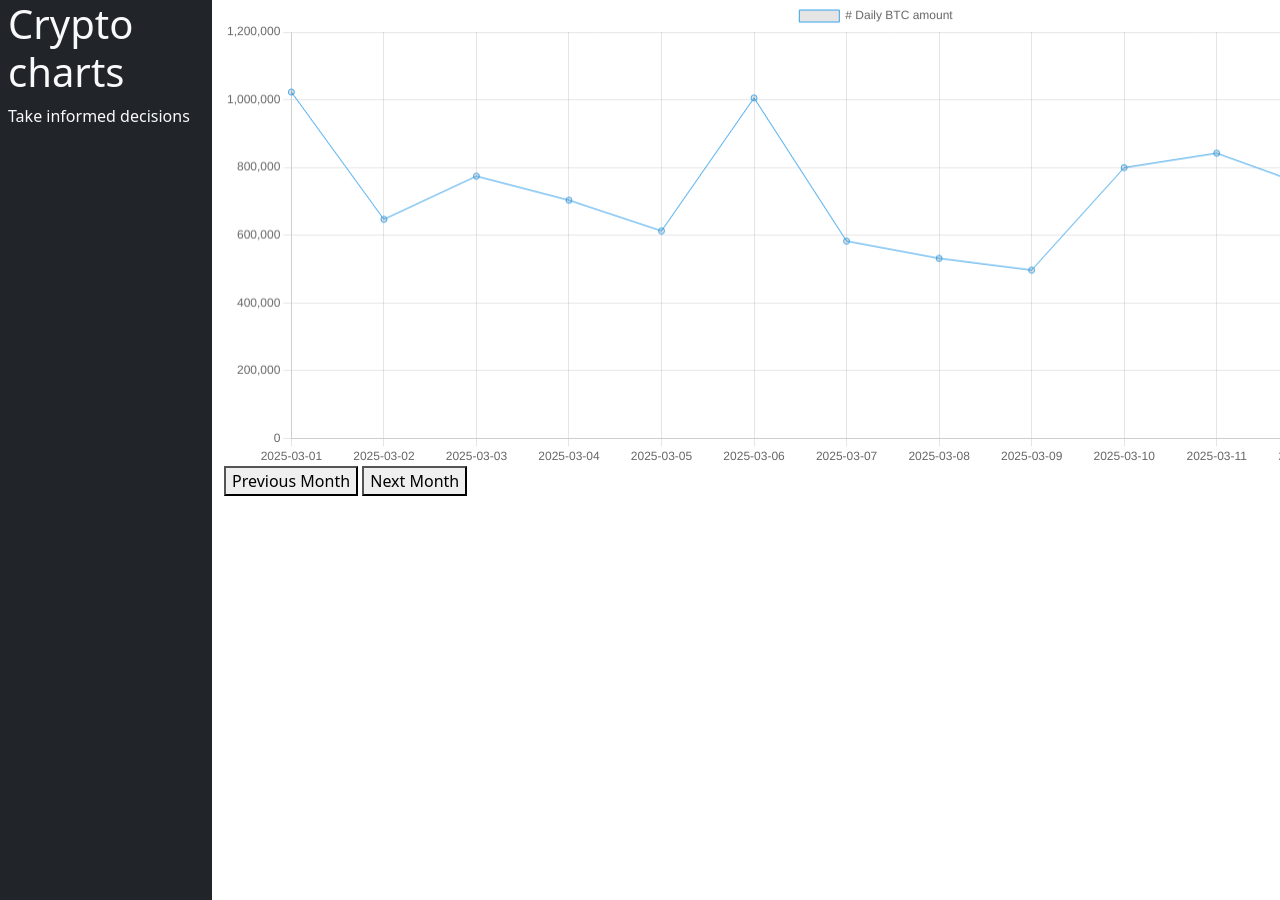
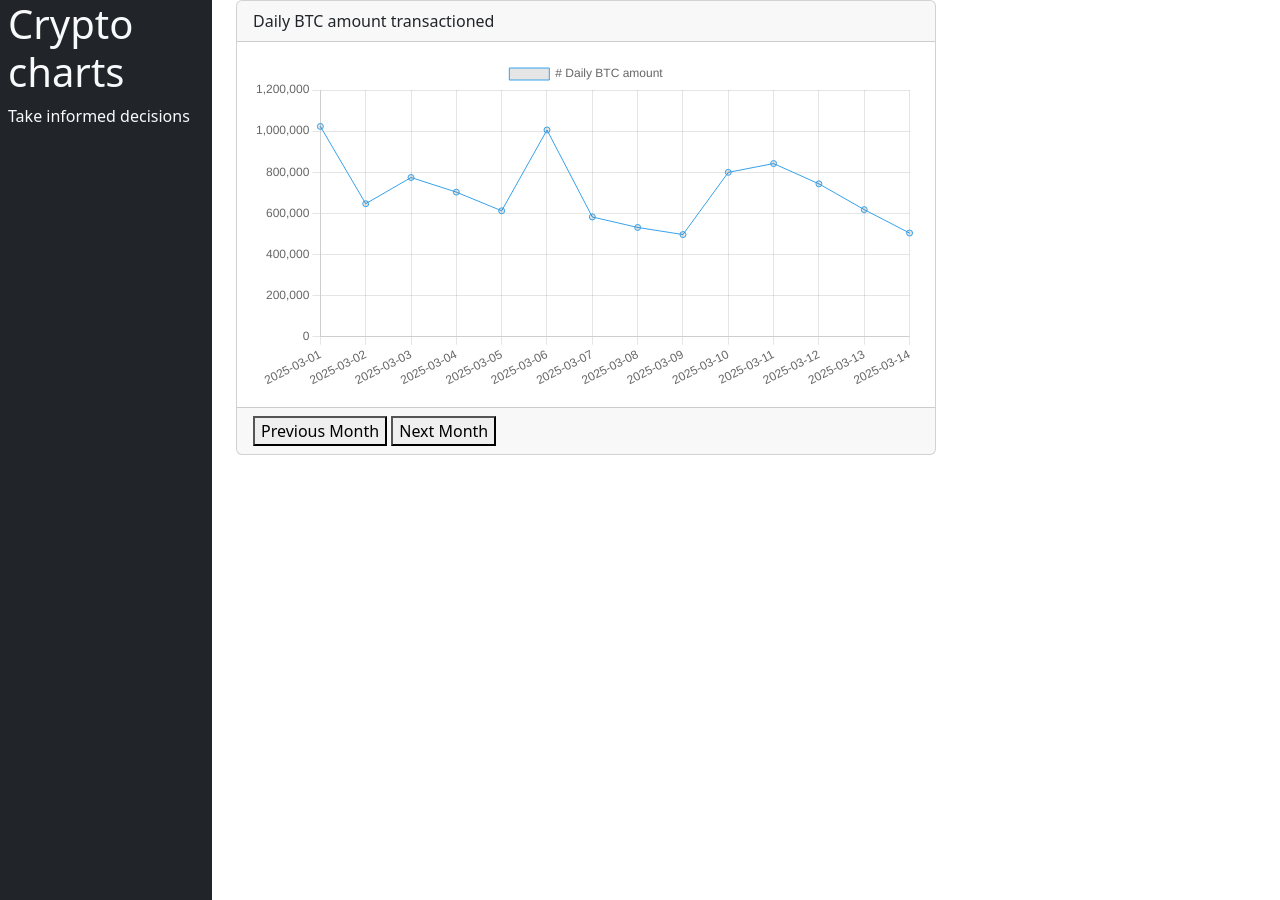
Before and after one commit to MihaiPopescu1985/bitcoin-charts, a Jekyll site: the page built from index.html, in a window 1280 px wide. Built offline with Jekyll 4.4.1, drawn with Linux system fonts in a browser that asks for light colours.

Commit message:
card chart

```diff
--- a/_layouts/chart.html
+++ b/_layouts/chart.html
@@ -33,7 +33,9 @@
         </ul>
       </div>
       <div class="col-sm-9 col-md-10 vh-100">
-        {{ content }}
+        <div class="container">
+          {{ content }}
+        </div>
       </div>
     </div>
 </body>
--- a/index.html
+++ b/index.html
@@ -4,12 +4,16 @@ title: Bitcoin charts
 ---
 <!-- https://coolors.co/palette/0d1b2a-1b263b-415a77-778da9-e0e1dd -->
 
-<canvas id="BTCAmountChart" width="1400" height="500" style="margin: auto;"></canvas>
-
-<div>
-    <button id="prevButton">Previous Month</button>
-    <button id="nextButton">Next Month</button>
-</div>
+<div class="card" style="max-width:700px; max-height:550px">
+    <div class="card-header">Daily BTC amount transactioned</div>
+    <div class="card-body">
+        <canvas id="BTCAmountChart"></canvas>
+    </div>
+    <div class="card-footer">
+        <button id="prevButton">Previous Month</button>
+        <button id="nextButton">Next Month</button>
+    </div>
+  </div>
 
 <script>
     const chartData = {{ site.data.daily_amounts | jsonify }};
```
